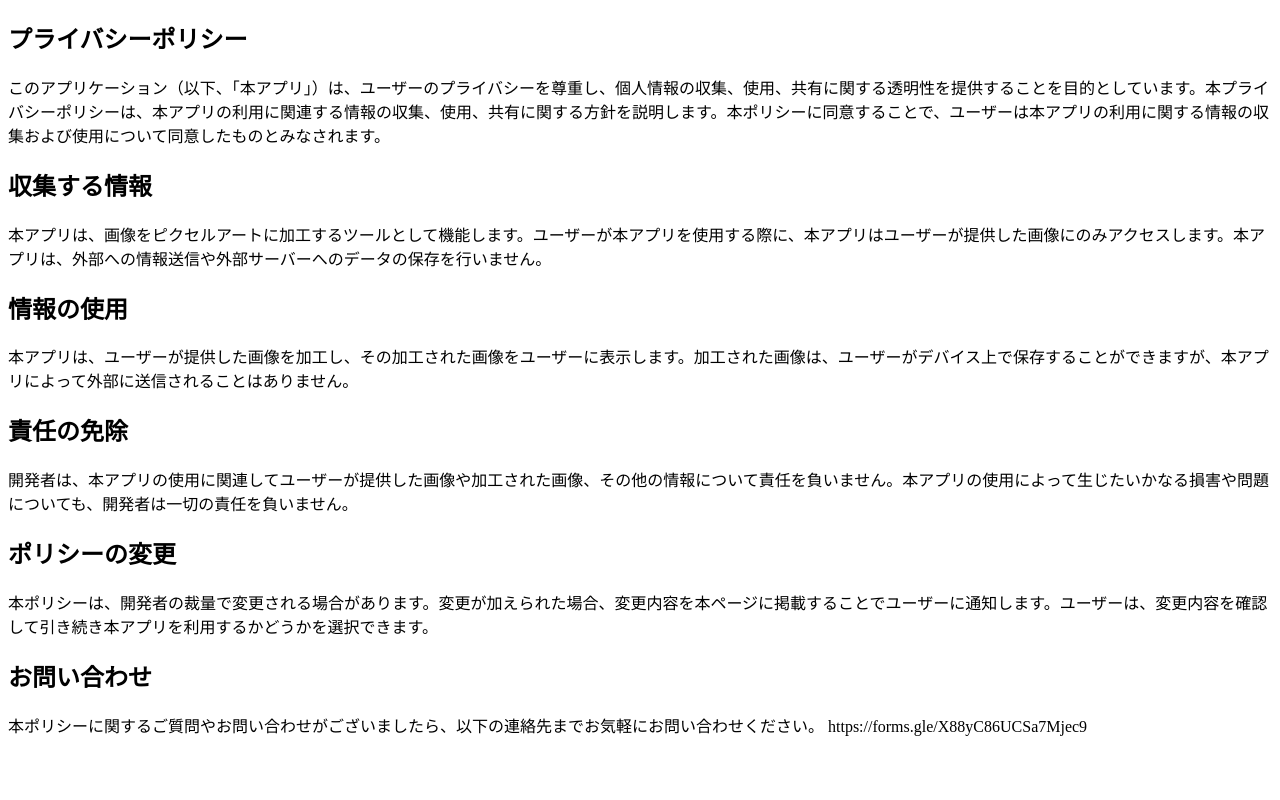
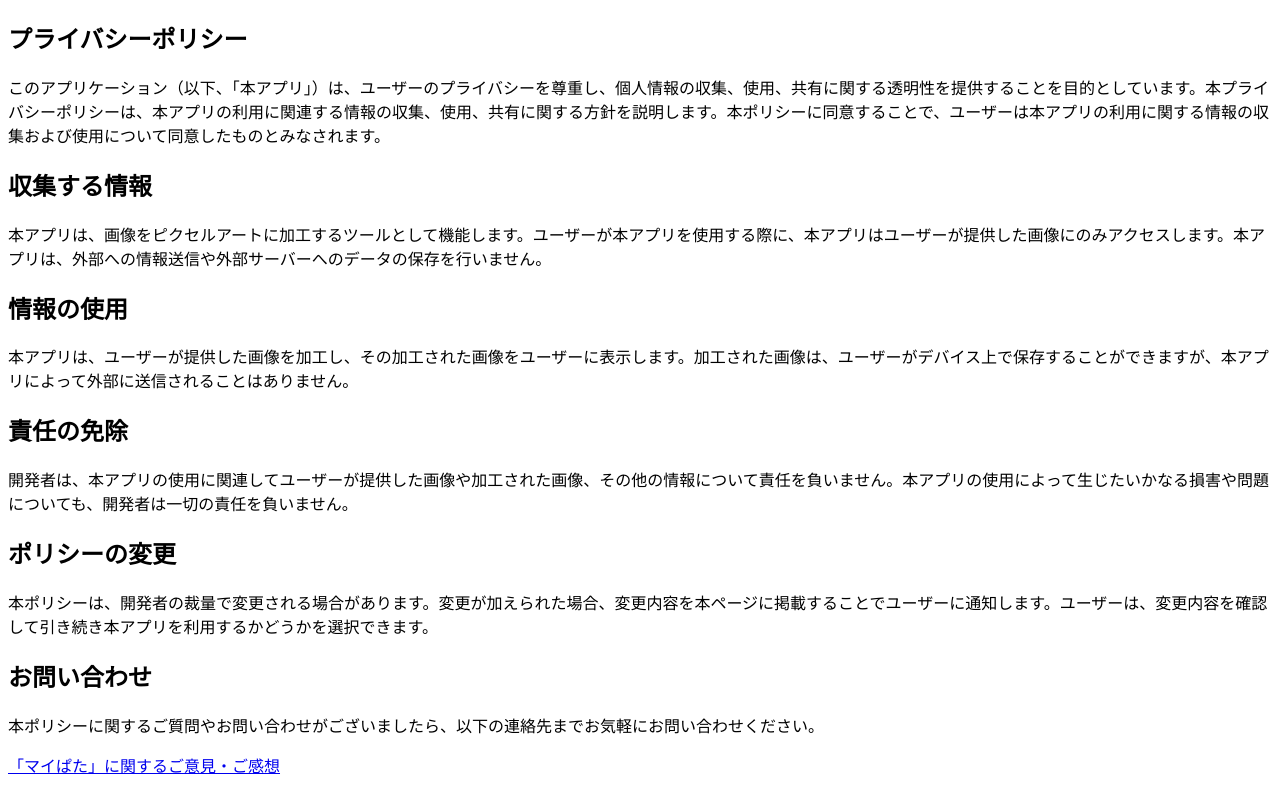
Before and after one commit to acannie/MyPattern, a Next.js app: page / in a window 1280 px wide. Built offline with nearby package versions, Linux system fonts and the light colour scheme.

Commit message:
code: お問い合わせ用リンクを有効化

```diff
--- a/pages/PrivacyPolicy.tsx
+++ b/pages/PrivacyPolicy.tsx
@@ -19,7 +19,7 @@ const PrivacyPolicy = () => {
         { title: '情報の使用', content: '本アプリは、ユーザーが提供した画像を加工し、その加工された画像をユーザーに表示します。加工された画像は、ユーザーがデバイス上で保存することができますが、本アプリによって外部に送信されることはありません。' },
         { title: '責任の免除', content: '開発者は、本アプリの使用に関連してユーザーが提供した画像や加工された画像、その他の情報について責任を負いません。本アプリの使用によって生じたいかなる損害や問題についても、開発者は一切の責任を負いません。' },
         { title: 'ポリシーの変更', content: '本ポリシーは、開発者の裁量で変更される場合があります。変更が加えられた場合、変更内容を本ページに掲載することでユーザーに通知します。ユーザーは、変更内容を確認して引き続き本アプリを利用するかどうかを選択できます。' },
-        { title: 'お問い合わせ', content: '本ポリシーに関するご質問やお問い合わせがございましたら、以下の連絡先までお気軽にお問い合わせください。\nhttps://forms.gle/X88yC86UCSa7Mjec9' },
+        { title: 'お問い合わせ', content: '本ポリシーに関するご質問やお問い合わせがございましたら、以下の連絡先までお気軽にお問い合わせください。' },
     ];
 
     // セクションのコンポーネントを生成する関数
@@ -33,8 +33,8 @@ const PrivacyPolicy = () => {
 
     return (
         <div>
-            {/* セクションをレンダリング */}
             {renderSections()}
+            <a href="https://forms.gle/X88yC86UCSa7Mjec9">「マイぱた」に関するご意見・ご感想</a>
         </div>
     );
 };
```
